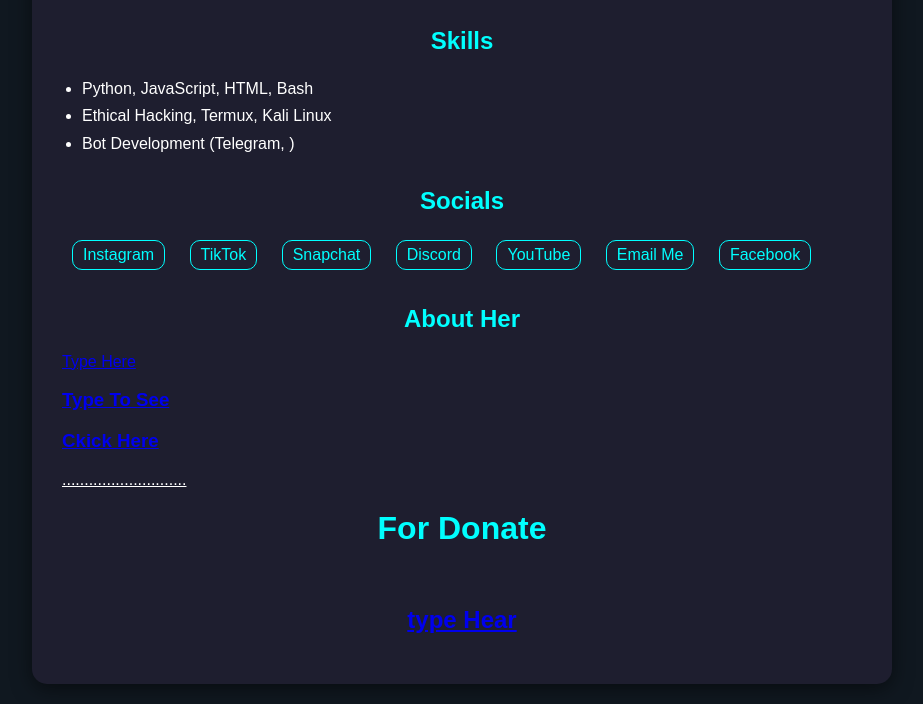
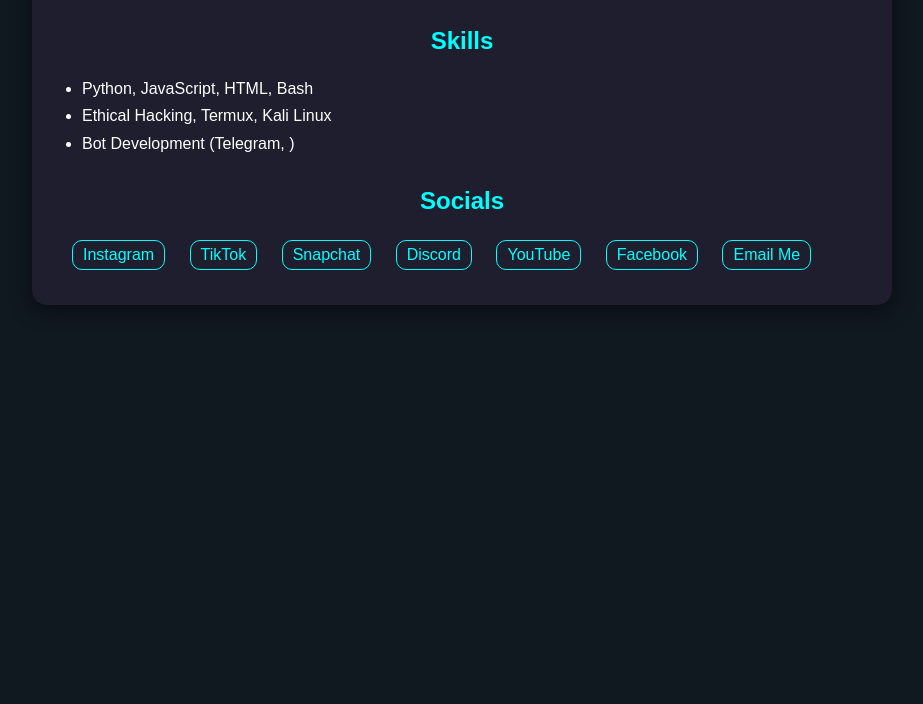
Before and after one commit to shahiimran/details, a plain HTML site: page index.html in a window 1280 px wide. Shown: the part 353-1057 px from the top of the page, without its empty margins (178-1101 px from the left). After the commit the page ends 800 px from the top, so only its background shows below. Drawn offline with Linux system fonts and the light colour scheme.

Commit message:
index.html

```diff
--- a/index.html
+++ b/index.html
@@ -56,7 +56,7 @@
 <body>
 
   <div class="container">
-    <img src="https://i.ibb.co/MyzLk20y/file-1554.jpg" alt="Your Photo" class="profile-pic" />
+    <img src="https://i.ibb.co/HDqX770d/x.jpg" alt="Your Photo" class="profile-pic" />
     <h1>Shahi Imran</h1>
     <p>Hello! I'm <strong>Shahi Imran</strong>,  programmer, and future legend in cybersecurity. I create, explore, and inspire through code, tools, and hacking knowledge.</p>
 
@@ -72,23 +72,17 @@
     <div class="section">
       <h2>Socials</h2>
       <div class="socials">
-        <a href="https://www.instagram.com/ceoshotcaller?igsh=NTZ4NzJnb2IzYTY0" target="_blank">Instagram</a>
-        <a href="https://tiktok.com/@" target="_blank">TikTok</a>
+        <a href="https://instagram.com/shotcallerx" target="_blank">Instagram</a>
+        <a href="https://tiktok.com/@cyber_xpart" target="_blank">TikTok</a>
         <a href="https://snapchat.com/add/shahiimrann" target="_blank">Snapchat</a>
         <a href="https://discord.com/users/spiderimran" target="_blank">Discord</a>
         <a href="https://youtube.com/@Alphacaller" target="_blank">YouTube</a>
-        <a href="mailto:shahiworkmail@gmail.com@gmail.com">Email Me</a>
-        <a href="https://facebook.com/ShotCallerX">Facebook</a>
+        <a href="https://www.facebook.com/share/1FhxJReMmc/" target="_blank">Facebook</a>
+        <a href="mailto:sirshahiimran@gmail.com">Email Me</a>
       </div>
     </div>
-    <div class="section">
-      <h2>About Her</h2>
-      <div class="About Her">
-        <a href="https://shahiimran.github.io/You/" target="_blank">Type Here</a><br>
-        <h3><a href="https://yougotamassage.netlify.app/">Type To See</a></h3>
-        <h3><a href="https://shahiimran.github.io/F.v/">Ckick Here</a></h3>
-    <u>............................</u>
 
 
-        <h1>For Donate</h1><br>
-        <h2><a href="https://shahiimran.github.io/Donate/">type Hear</a></h2>
+
+</body>
+</html>
```
